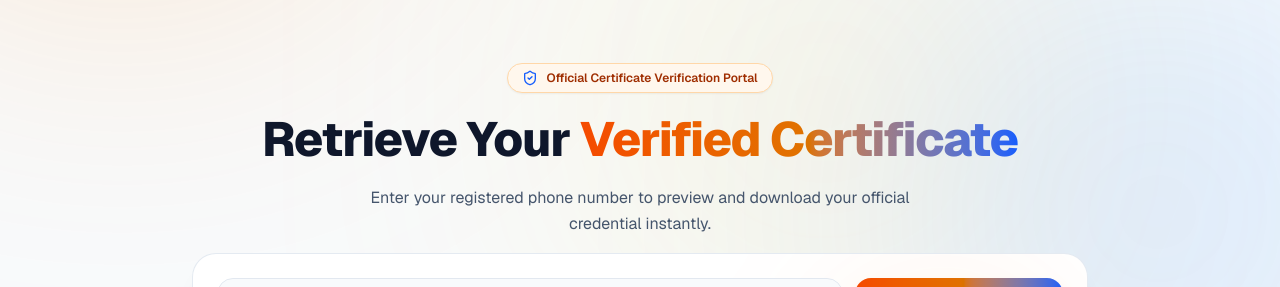
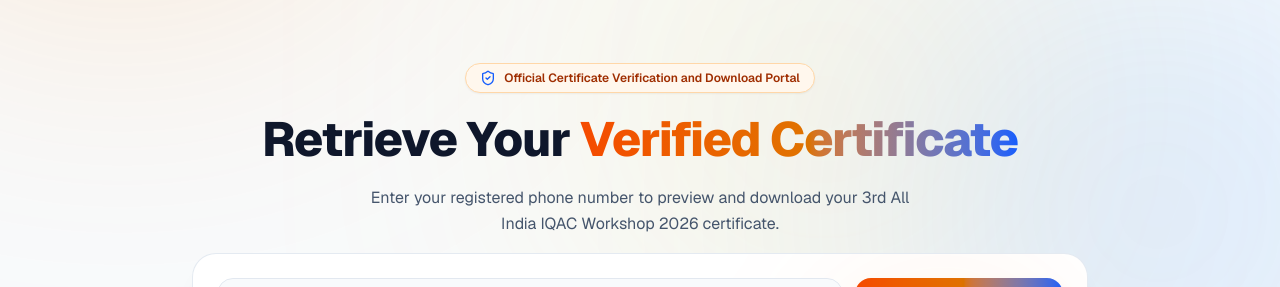
Before and after one commit to Kakrote/certificateGenrater, a Next.js app: page / in a window 1280 px wide. Shown: the part 418-705 px from the top of the page. Built offline with nearby package versions, Linux system fonts and the light colour scheme; no server answers; the database is empty.

Commit message:
added change s

```diff
--- a/src/components/CertificatePreview.tsx
+++ b/src/components/CertificatePreview.tsx
@@ -112,7 +112,7 @@ export const CertificatePreview: React.FC<Props> = ({ certificate, onDownload })
               <ImageIcon className="w-3.5 h-3.5" />
               Original Certificate
             </button>
-            <button
+            {/* <button
               type="button"
               onClick={() => setActiveTab("rendered")}
               className={`px-3 py-1.5 rounded-lg text-xs font-semibold transition-all flex items-center gap-1.5 cursor-pointer ${
@@ -123,7 +123,7 @@ export const CertificatePreview: React.FC<Props> = ({ certificate, onDownload })
             >
               <Sparkles className="w-3.5 h-3.5" />
               Digital Badge View
-            </button>
+            </button> */}
           </div>
 
           <button
--- a/src/components/UserPortal.tsx
+++ b/src/components/UserPortal.tsx
@@ -130,7 +130,7 @@ export const UserPortal: React.FC = () => {
       <div className="text-center space-y-4 pt-0">
         <div className="inline-flex items-center gap-2 px-3.5 py-1.5 rounded-full bg-orange-50 border border-orange-200 text-orange-800 text-xs font-semibold shadow-xs">
           <ShieldCheck className="w-4 h-4 text-blue-600" />
-          <span>Official Certificate Verification Portal</span>
+          <span>Official Certificate Verification and Download Portal</span>
         </div>
 
         <h1 className="text-3xl sm:text-5xl font-extrabold text-slate-900 tracking-tight leading-tight">
@@ -138,7 +138,7 @@ export const UserPortal: React.FC = () => {
         </h1>
 
         <p className="text-slate-600 text-sm sm:text-base max-w-xl mx-auto leading-relaxed">
-          Enter your registered phone number to preview and download your official credential instantly.
+          Enter your registered phone number to preview and download your 3rd All India IQAC Workshop 2026 certificate.
         </p>
       </div>
 
```
